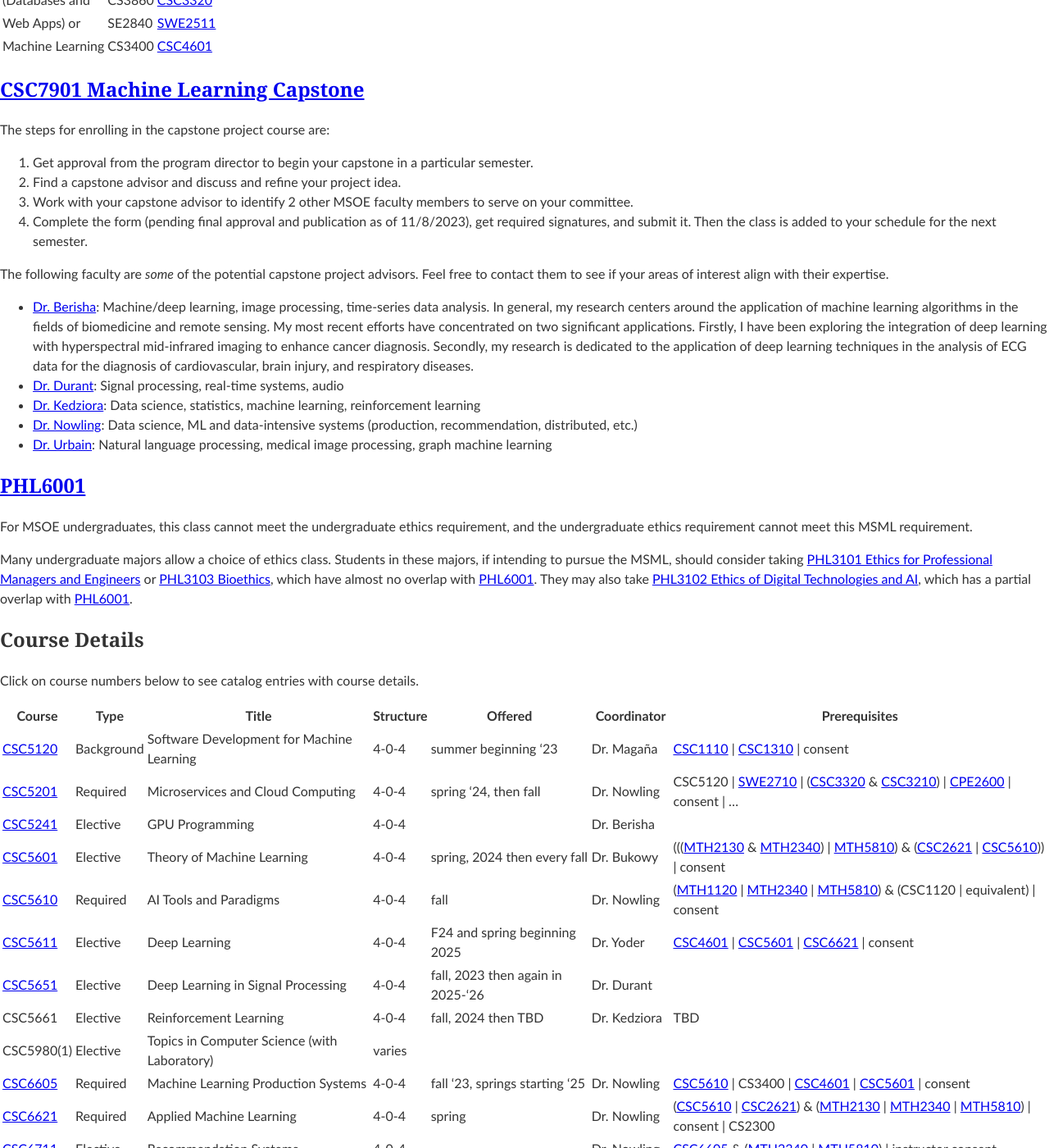
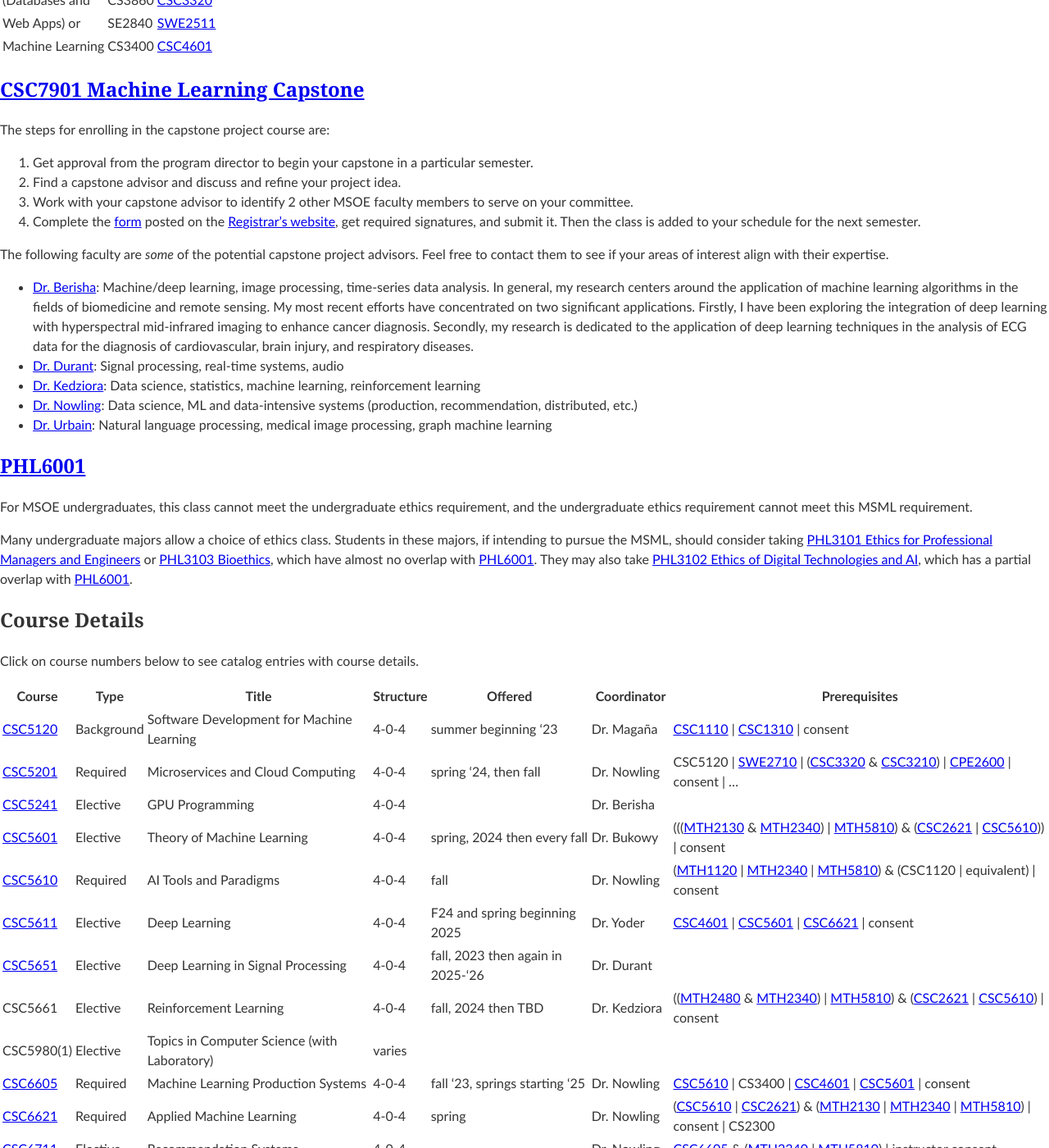
Before and after one commit to edurant/edurant.github.io, a Jekyll site: the page built from advising/msml.md, in a window 1280 px wide and 1400 px high, scrolled down 4925 px. Shown: the whole window at 82% size. Built offline with Jekyll 4.4.1, drawn with Linux system fonts in a browser that asks for light colours; our own code applies the rules of GitHub Pages for plain Markdown files.

Commit message:
MSML: CSC7901 form posted; CSC5661 prerequisites finalized

```diff
--- a/advising/msml.md
+++ b/advising/msml.md
@@ -148,7 +148,7 @@ The steps for enrolling in the capstone project course are:
 1. Get approval from the program director to begin your capstone in a particular semester.
 1. Find a capstone advisor and discuss and refine your project idea.
 1. Work with your capstone advisor to identify 2 other MSOE faculty members to serve on your committee.
-1. Complete the form (pending final approval and publication as of 11/8/2023), get required signatures, and submit it. Then the class is added to your schedule for the next semester.
+1. Complete the [form](https://msoe.s3.amazonaws.com/files/resources/msml-capstone-request-form-eecs-semesters-fillable.pdf) posted on the [Registrar's website](https://www.msoe.edu/academics/departments/registrar/independent-study-forms/), get required signatures, and submit it. Then the class is added to your schedule for the next semester.
 
 The following faculty are *some* of the potential capstone project advisors. Feel free to contact them to see if your areas of interest align with their expertise.
 * [Dr. Berisha](https://www.msoe.edu/directory/profile/sebastian.berisha/): Machine/deep learning, image processing, time-series data analysis. In general, my research centers around the application of machine learning algorithms in the fields of biomedicine and remote sensing. My most recent efforts have concentrated on two significant applications. Firstly, I have been exploring the integration of deep learning with hyperspectral mid-infrared imaging to enhance cancer diagnosis. Secondly, my research is dedicated to the application of deep learning techniques in the analysis of ECG data for the diagnosis of cardiovascular, brain injury, and respiratory diseases.
@@ -176,7 +176,7 @@ Course | Type | Title | Structure | Offered | Coordinator | Prerequisites
 [CSC5610][CSC5610] | Required | AI Tools and Paradigms | 4-0-4 | fall | Dr. Nowling | ([MTH1120][MTH1120] &#124; [MTH2340][MTH2340] &#124; [MTH5810][MTH5810]) &amp; (CSC1120 &#124; equivalent) &#124; consent
 [CSC5611][CSC5611] | Elective | Deep Learning | 4-0-4 | F24 and spring beginning 2025 | Dr. Yoder | [CSC4601][CSC4601] &#124; [CSC5601][CSC5601] &#124; [CSC6621][CSC6621] &#124; consent
 [CSC5651][CSC5651] | Elective | Deep Learning in Signal Processing | 4-0-4 | fall, 2023 then again in 2025-&lsquo;26 | Dr. Durant
-CSC5661 | Elective | Reinforcement Learning | 4-0-4 | fall, 2024 then TBD | Dr. Kedziora | TBD
+CSC5661 | Elective | Reinforcement Learning | 4-0-4 | fall, 2024 then TBD | Dr. Kedziora | (([MTH2480][MTH2480] &amp; [MTH2340][MTH2340]) &#124; [MTH5810][MTH5810]) &amp; ([CSC2621][CSC2621] &#124; [CSC5610][CSC5610]) &#124; consent
 CSC5980(1) | Elective | Topics in Computer Science (with Laboratory) | varies
 [CSC6605][CSC6605] | Required | Machine Learning Production Systems | 4-0-4 | fall '23, springs starting '25 | Dr. Nowling | [CSC5610][CSC5610] &#124; CS3400 &#124; [CSC4601][CSC4601] &#124; [CSC5601][CSC5601] &#124; consent
 [CSC6621][CSC6621] | Required | Applied Machine Learning | 4-0-4 | spring | Dr. Nowling | ([CSC5610][CSC5610] &#124; [CSC2621][CSC2621]) &amp; ([MTH2130][MTH2130] &#124; [MTH2340][MTH2340] &#124; [MTH5810][MTH5810]) &#124; consent &#124; CS2300
@@ -215,6 +215,7 @@ CSC6999 | Elective | Computer Science Independent Study | varies
 [MTH1120]: https://catalog.msoe.edu/preview_course.php?catoid=35&coid=40139
 [MTH2130]: https://catalog.msoe.edu/preview_course.php?catoid=35&coid=40111
 [MTH2340]: https://catalog.msoe.edu/preview_course.php?catoid=35&coid=40136
+[MTH2480]: https://catalog.msoe.edu/preview_course.php?catoid=35&coid=40132
 [MTH5810]: https://catalog.msoe.edu/preview_course_nopop.php?catoid=36&coid=41224
 [SWE2511]: https://catalog.msoe.edu/preview_course.php?catoid=35&coid=40238
 [SWE2710]: https://catalog.msoe.edu/preview_course.php?catoid=35&coid=40231
```
